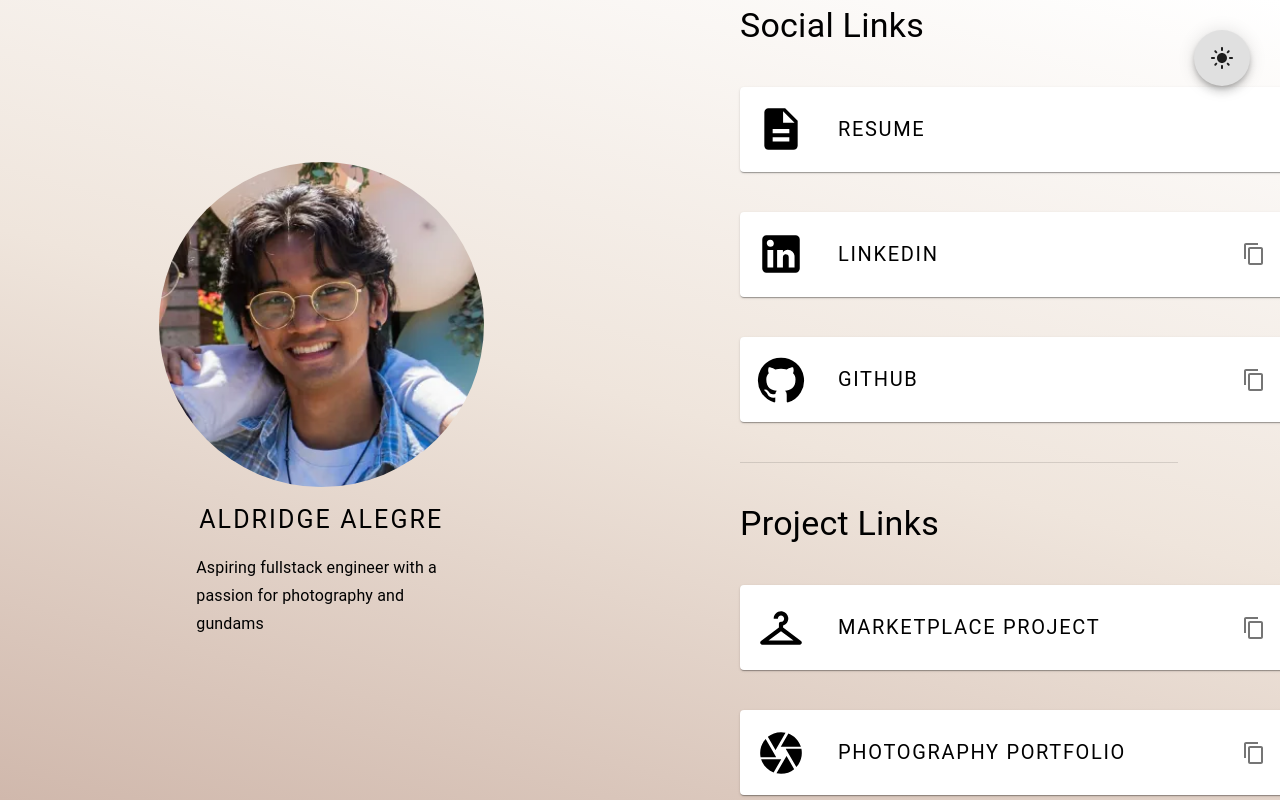
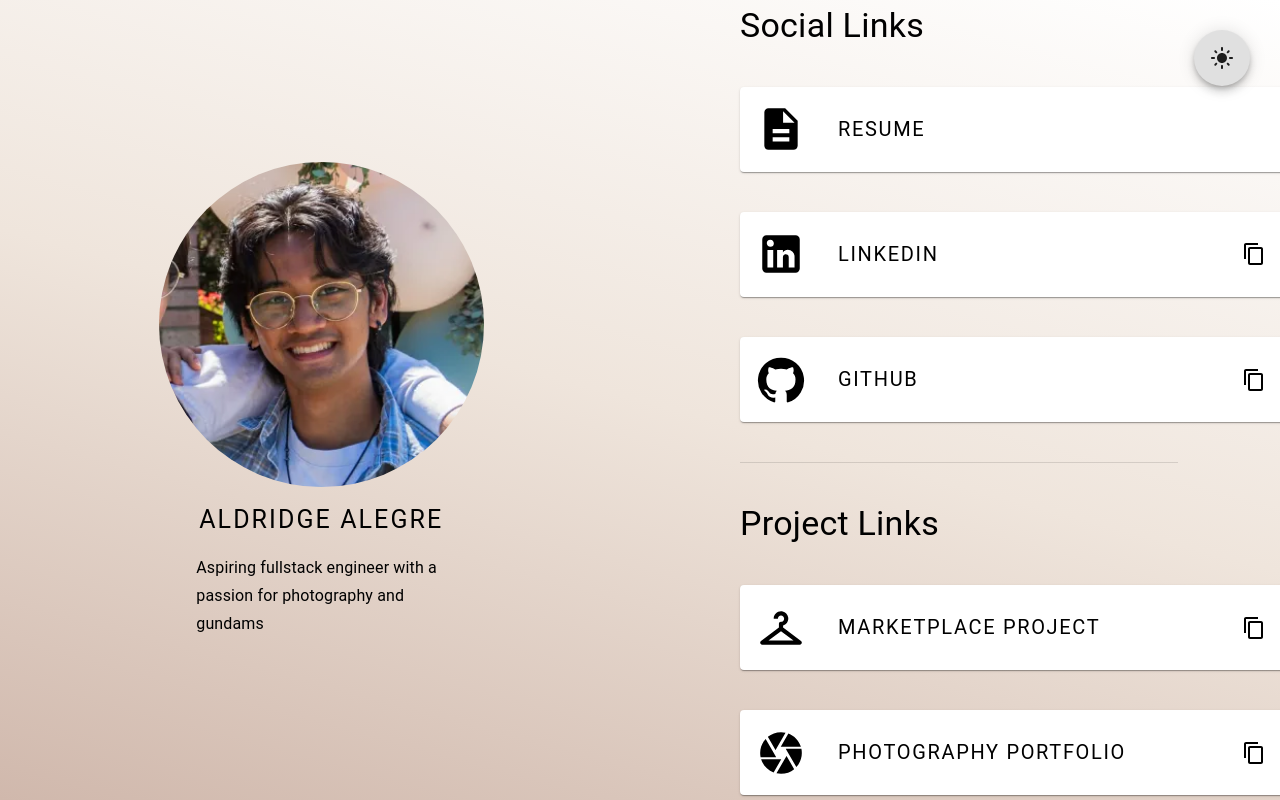
Before and after one commit to alalegre/digitalnest_assessment, a React (Vite) app: page / in a window 1280 px wide. Built offline with nearby package versions, Linux system fonts and the light colour scheme.

Commit message:
Update copy button colors basedon lightmode theme

```diff
--- a/src/components/LinkCard.jsx
+++ b/src/components/LinkCard.jsx
@@ -80,8 +80,12 @@ export const LinkCard = ({type}) => {
                             </Box>
                             {lookup[type].title == 'Resume' ? '' :
                                 <Box>
-                                    <IconButton onClick={(e) => { e.stopPropagation(); e.preventDefault(); handleCopyLink(lookup[type].link); }}>
-                                        <ContentCopyIcon />
+                                    <IconButton onClick={(e) => {
+                                        e.stopPropagation();
+                                        e.preventDefault();
+                                        handleCopyLink(lookup[type].link);
+                                    }}>
+                                        <ContentCopyIcon sx={{color: color}}/>
                                     </IconButton>
                                 </Box>
                             }
```
